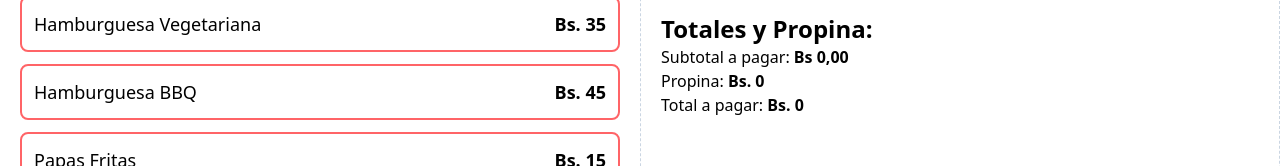
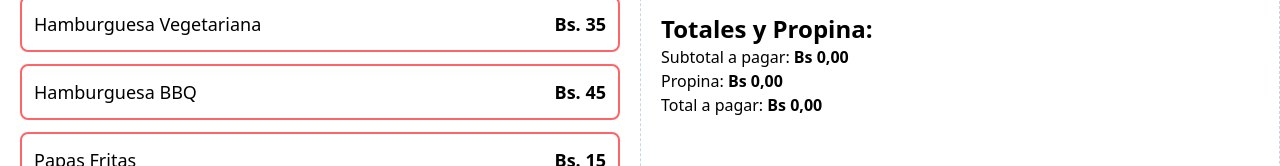
Before and after one commit to Fr3ak-Dev/tip_calculator, a React (Vite) app: page / in a window 1280 px wide. Shown: the part 400-566 px from the top of the page. Built offline with nearby package versions, Linux system fonts and the light colour scheme.

Commit message:
Pass tip to OrderTotals component and update calculations for tip and total amounts

```diff
--- a/src/App.tsx
+++ b/src/App.tsx
@@ -39,6 +39,7 @@ function App() {
 
           <OrderTotals
             order={order}
+            tip={tip}
           />
         </div>
       </main>
--- a/src/components/OrderTotals.tsx
+++ b/src/components/OrderTotals.tsx
@@ -3,12 +3,15 @@ import { OrderItem } from "../types"
 import { formatCurrency } from "../helpers"
 
 type OrderTotalsProps = {
-    order: OrderItem[]
+    order: OrderItem[],
+    tip: number
 }
 
-export default function OrderTotals({ order }: OrderTotalsProps) {
+export default function OrderTotals({ order, tip }: OrderTotalsProps) {
 
     const subTotalAmount = useMemo(() => order.reduce((total, item) => total + (item.quantity * item.price), 0), [order])
+    const tipAmount = useMemo(() => (subTotalAmount * tip), [tip, order])
+    const totalAmount = useMemo(() => subTotalAmount + tipAmount, [tip])
 
     return (
         <>
@@ -18,10 +21,10 @@ export default function OrderTotals({ order }: OrderTotalsProps) {
                     <span className="font-bold">{formatCurrency(subTotalAmount)}</span>
                 </p>
                 <p>Propina: {''}
-                    <span className="font-bold">Bs. 0</span>
+                    <span className="font-bold">{formatCurrency(tipAmount)}</span>
                 </p>
                 <p>Total a pagar: {''}
-                    <span className="font-bold">Bs. 0</span>
+                    <span className="font-bold">{formatCurrency(totalAmount)}</span>
                 </p>
             </div>
 
```
